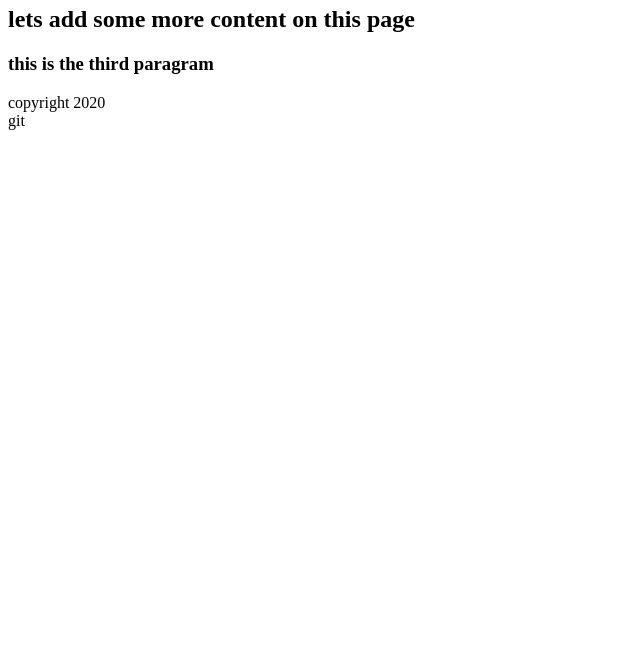
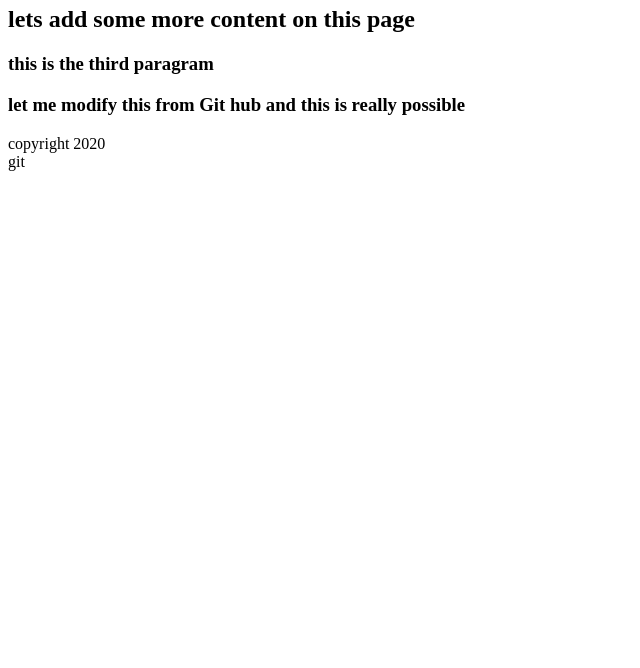
Before and after one commit to arpna170/git--lesson--winter, a plain HTML site: page index.html in a window 1280 px wide. Shown: the part 132-800 px from the top of the page, without its empty margins (0-640 px from the left). Drawn offline with Linux system fonts and the light colour scheme.

Commit message:
Update index.html
some quick fixes

```diff
--- a/index.html
+++ b/index.html
@@ -11,6 +11,8 @@
     <h2>lets add some more content on this page
          </h2>
          <h3>this is the third paragram</h3>
+    <h3>let me modify this from Git hub and this is really possible</h3>
+
          <footer>copyright 2020</footer>
 </body>
 </html>git
```
